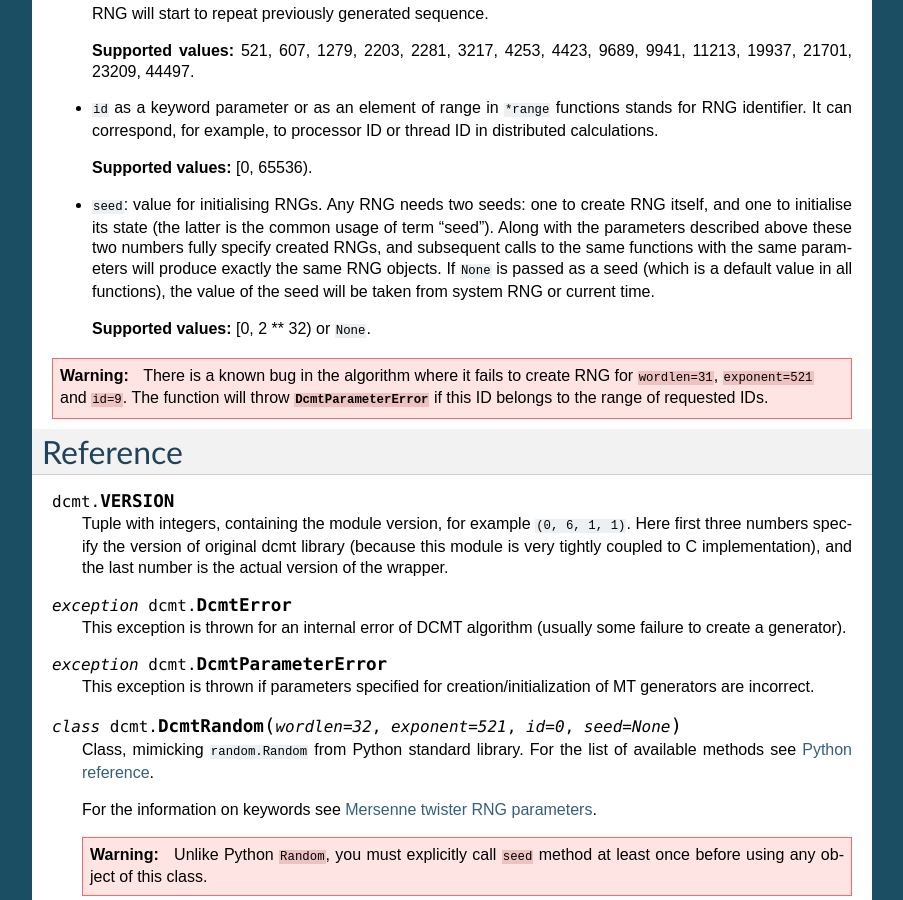
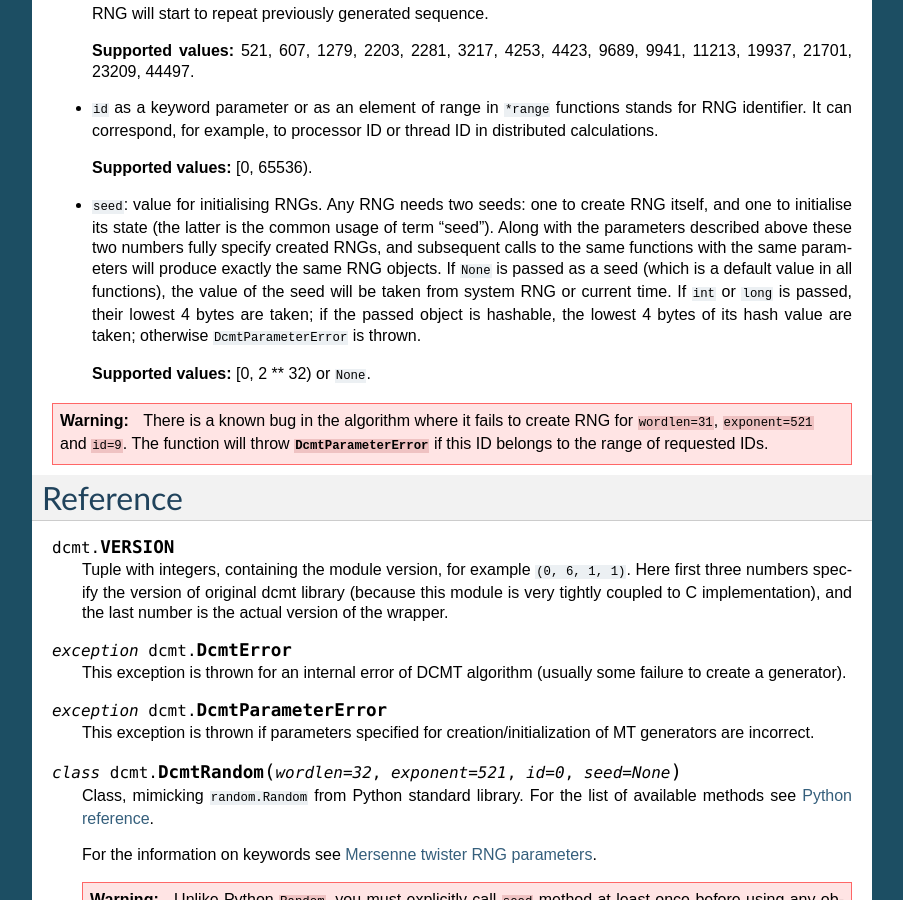
Before and after one commit to fjarri/python-dcmt, a Sphinx documentation site: the page built from doc/source/index.rst, in a window 1280 px wide and 900 px high, scrolled down 1305 px. Shown: the whole window, without its empty margins (198-1101 px from the left). Built offline with Sphinx 7.4.7, drawn with Linux system fonts in a browser that asks for light colours.

Commit message:
doc/source/index: added note about 4 lowest bytes taken as seed

```diff
--- a/doc/source/index.rst
+++ b/doc/source/index.rst
@@ -88,6 +88,9 @@ of different RNG creation parameters, which can be encountered in various constr
   exactly the same RNG objects.
   If ``None`` is passed as a seed (which is a default value in all functions),
   the value of the seed will be taken from system RNG or current time.
+  If ``int`` or ``long`` is passed, their lowest 4 bytes are taken;
+  if the passed object is hashable, the lowest 4 bytes of its hash value are taken;
+  otherwise ``DcmtParameterError`` is thrown.
 
   **Supported values:** [0, 2 ** 32) or ``None``.
 
```
